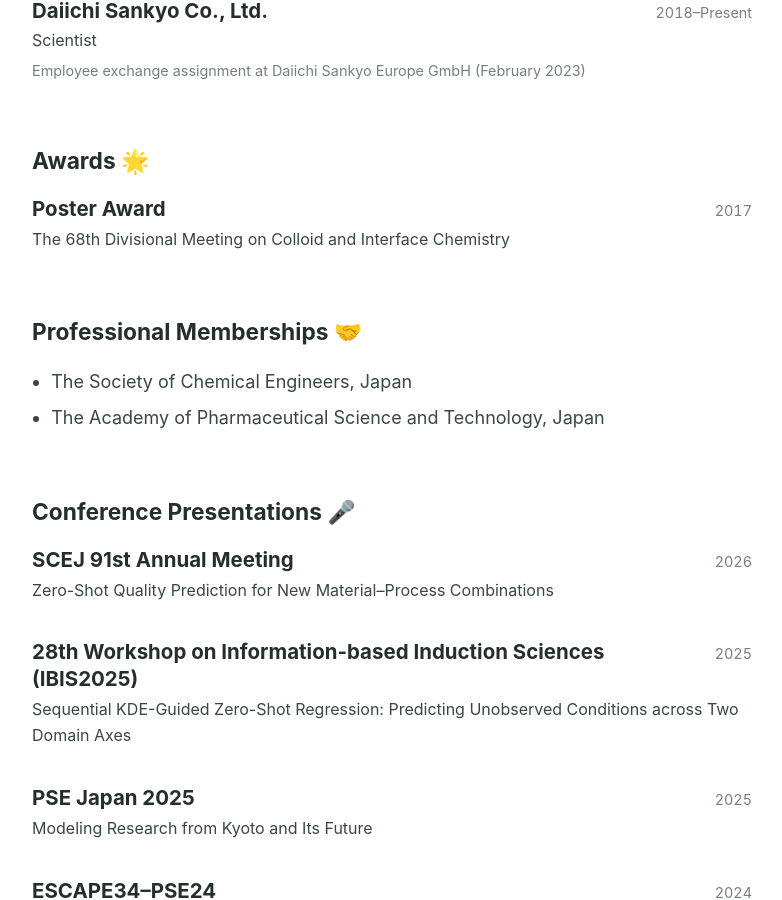
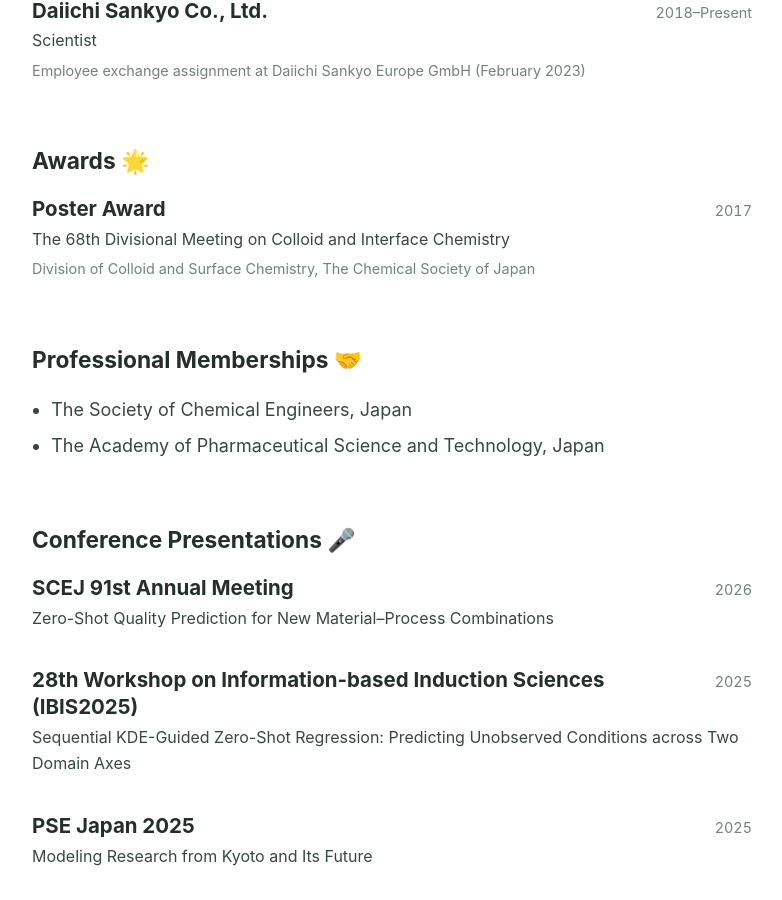
Before and after one commit to kanta-s/kanta-s.github.io, a Jekyll site: the page built from resume/index.html, in a window 1280 px wide and 900 px high, scrolled down 822 px. Shown: the whole window, without its empty margins (248-1030 px from the left). Built offline with Jekyll 4.4.1, drawn with Linux system fonts in a browser that asks for light colours.

Commit message:
Restore award organization detail

```diff
--- a/resume/index.html
+++ b/resume/index.html
@@ -63,6 +63,7 @@
           <p class="resume-date">2017</p>
         </header>
         <p class="resume-position">The 68th Divisional Meeting on Colloid and Interface Chemistry</p>
+        <p class="resume-detail">Division of Colloid and Surface Chemistry, The Chemical Society of Japan</p>
       </article>
     </div>
   </section>
```
